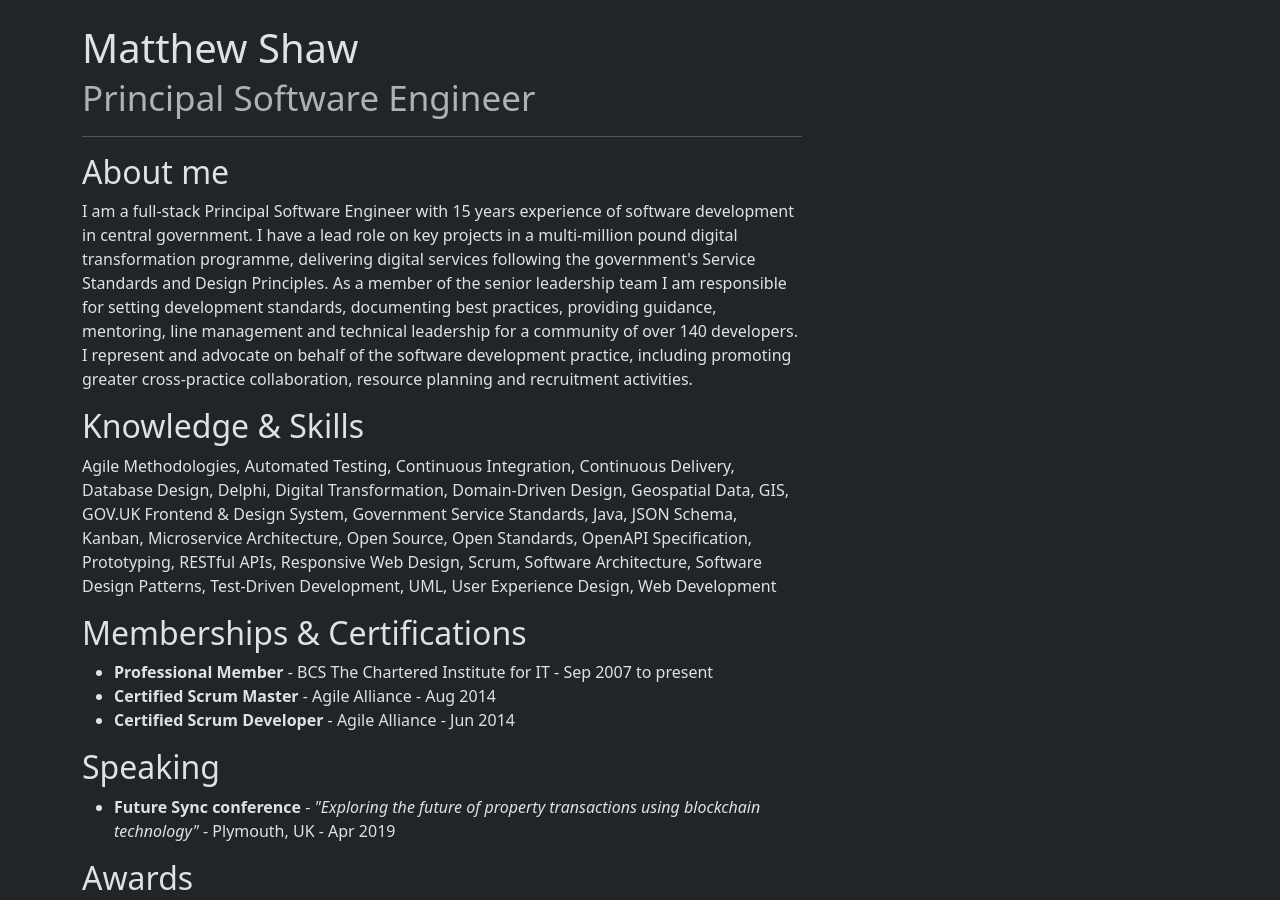
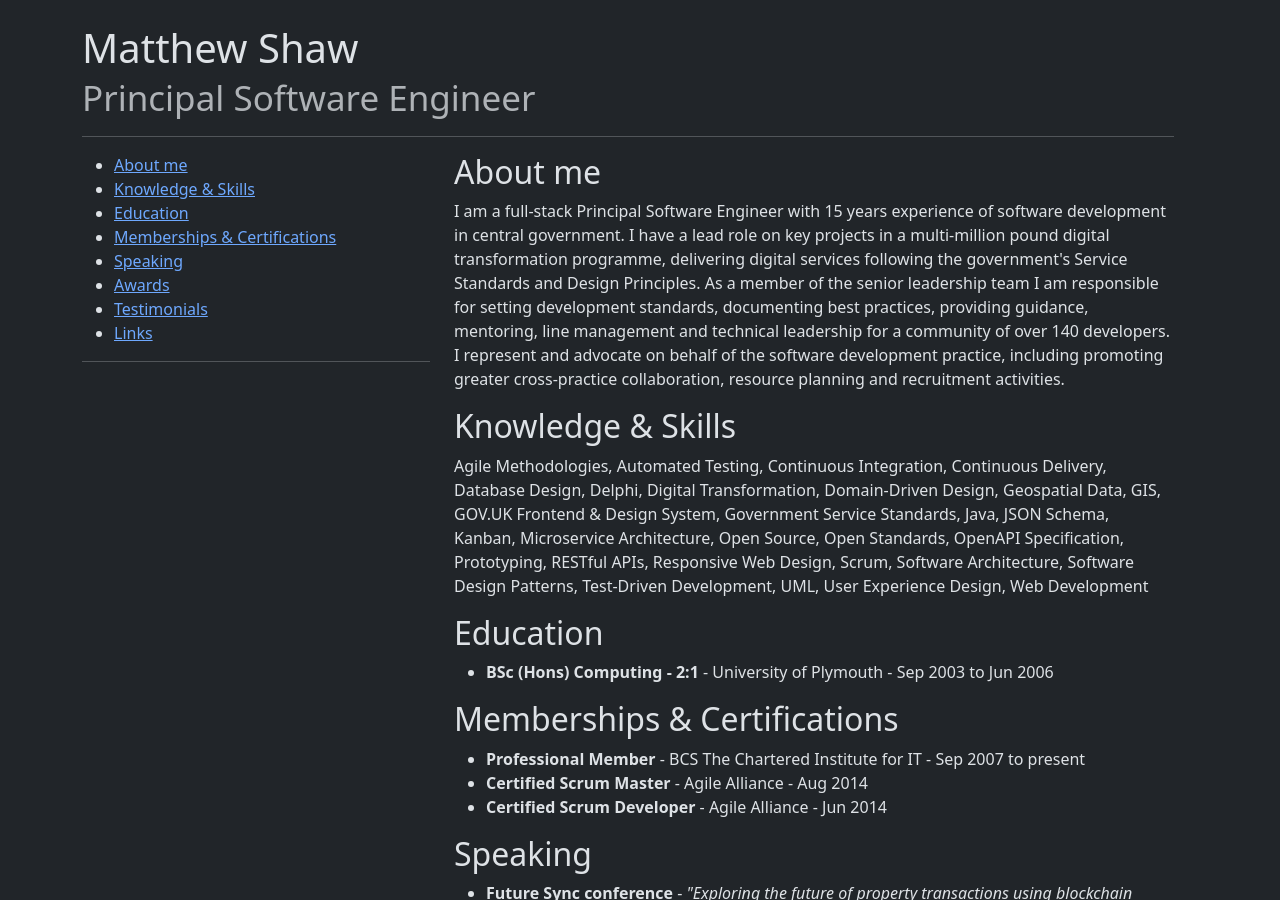
Before and after one commit to matthew-shaw/matthew-shaw.github.io, a Jekyll site: the page built from index.html, in a window 1280 px wide and 900 px high. Built offline with Jekyll 4.4.1, drawn with Linux system fonts in a browser that asks for light colours.

Commit message:
add education and toc links

```diff
--- a/index.html
+++ b/index.html
@@ -3,38 +3,56 @@ layout: default
 permalink: /
 ---
 <div class="row">
-    <div class="col-md-8">
+    <div class="col">
         <h1>{{site.title}} <br><small class="text-body-secondary">Principal Software Engineer</small></h1>
         <hr>
     </div>
 </div>
 <div class="row">
+    <div class="col-md-4">
+        <ul>
+            <li><a href="#about">About me</a></li>
+            <li><a href="#knowledge-skills">Knowledge & Skills</a></li>
+            <li><a href="#education">Education</a></li>
+            <li><a href="#memberships-certifications">Memberships & Certifications</a></li>
+            <li><a href="#speaking">Speaking</a></li>
+            <li><a href="#awards">Awards</a></li>
+            <li><a href="#testimonials">Testimonials</a></li>
+            <li><a href="#links">Links</a></li>
+        </ul>
+        <hr>
+    </div>
     <div class="col-md-8">
-        <h2>About me</h2>
+        <h2 id="about">About me</h2>
         <p>I am a full-stack Principal Software Engineer with 15 years experience of software development in central government. I have a lead role on key projects in a multi-million pound digital transformation programme, delivering digital services following the government's Service Standards and Design Principles. As a member of the senior leadership team I am responsible for setting development standards, documenting best practices, providing guidance, mentoring, line management and technical leadership for a community of over 140 developers. I represent and advocate on behalf of the software development practice, including promoting greater cross-practice collaboration, resource planning and recruitment activities.</p>
 
-        <h2>Knowledge & Skills</h2>
+        <h2 id="knowledge-skills">Knowledge & Skills</h2>
         <p>Agile Methodologies, Automated Testing, Continuous Integration, Continuous Delivery, Database Design, Delphi, Digital Transformation, Domain-Driven Design, Geospatial Data, GIS, GOV.UK Frontend & Design System, Government Service Standards, Java, JSON Schema, Kanban, Microservice Architecture, Open Source, Open Standards, OpenAPI Specification, Prototyping, RESTful APIs, Responsive Web Design, Scrum, Software Architecture, Software Design Patterns, Test-Driven Development, UML, User Experience Design, Web Development</p>
 
-        <h2>Memberships & Certifications</h2>
+        <h2 id="education">Education</h2>
+        <ul>
+            <li><strong>BSc (Hons) Computing - 2:1</strong> - University of Plymouth - Sep 2003 to Jun 2006</li>
+        </ul>
+
+        <h2 id="memberships-certifications">Memberships & Certifications</h2>
         <ul>
             <li><strong>Professional Member</strong> - BCS The Chartered Institute for IT - Sep 2007 to present</li>
             <li><strong>Certified Scrum Master</strong> - Agile Alliance - Aug 2014</li>
             <li><strong>Certified Scrum Developer</strong> - Agile Alliance - Jun 2014</li>
         </ul>
 
-        <h2>Speaking</h2>
+        <h2 id="speaking">Speaking</h2>
         <ul>
             <li><strong>Future Sync conference</strong> - <em>"Exploring the future of property transactions using blockchain technology"</em> - Plymouth, UK - Apr 2019</li>
         </ul>
 
-        <h2>Awards</h2>
+        <h2 id="awards">Awards</h2>
         <ul>
             <li><strong>Civil Service Award for Innovation</strong> - Nov 2014</li>
             <li><strong>Real IT Award for Innovation in Business</strong> - May 2014</li>
         </ul>
 
-        <h2>Testimonials</h2>
+        <h2 id="testimonials">Testimonials</h2>
         <figure>
             <blockquote class="blockquote fs-6">
                 <p><em>"Matt is smart, enthusiastic and inquisitive, always keen to develop his skills and deliver the best solutions for his team. His knowledge and appetite for challenge made him a natural leader amongst peers in the organisation, whilst his humour and modest demeanour ensured he was well-liked throughout the group. It was a great pleasure working with Matt, and I hope to do so again in the future."</em></p>
@@ -84,7 +102,7 @@ permalink: /
             </figcaption>
         </figure>
 
-        <h2>Links</h2>
+        <h2 id="links">Links</h2>
         <p><i class="bi bi-twitter"></i> <a href="https://twitter.com/MattShaw85" target="blank" rel="noopener">Twitter</a></p>
         <p><i class="bi bi-linkedin"></i> <a href="https://www.linkedin.com/in/matthew-shaw" target="blank" rel="noopener">LinkedIn</a></p>
         <p><i class="bi bi-github"></i> <a href="https://github.com/matthew-shaw" target="blank" rel="noopener">GitHub</a></p>
```
